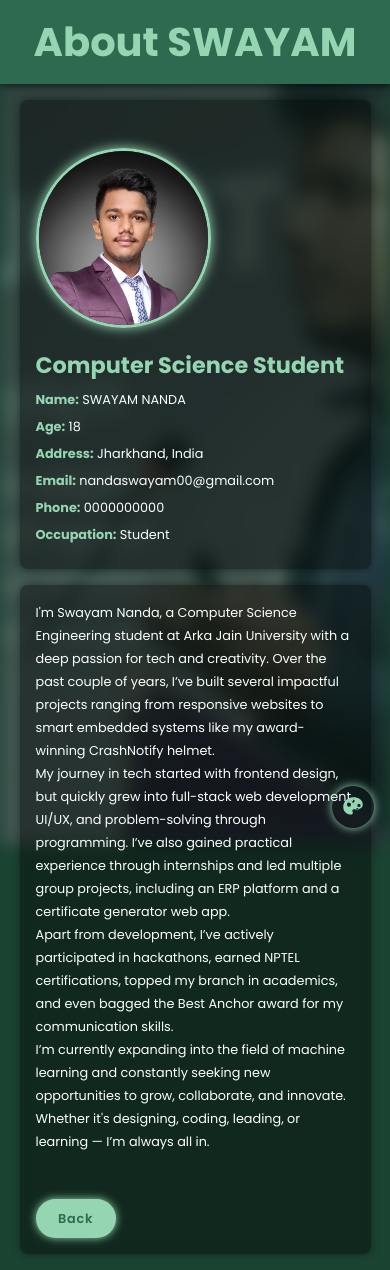
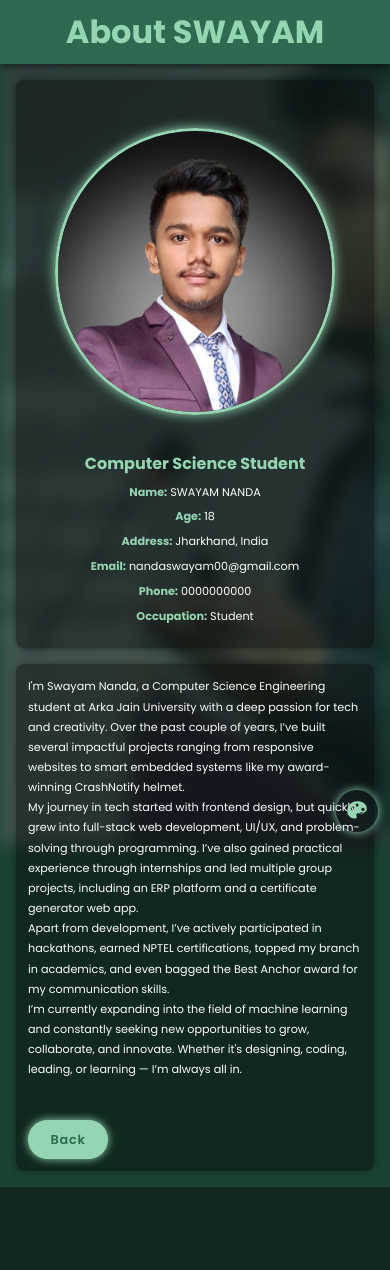
Before and after one commit to Swayam-Nanda/Swayam_Portfolio, a Django app: page /about/ in a window 390 px wide. After the commit the page ends 1187 px from the top, so only its background shows below. Run offline with Django 5.2, Linux system fonts and the light colour scheme; data comes from the database, SQL or seed files in the repository; both versions use the stored data as it was after the commit.

Commit message:
Responsive

```diff
--- a/main/static/css/style.css
+++ b/main/static/css/style.css
@@ -520,3 +520,42 @@ textarea:focus {
     transform: translateY(0);
   }
 }
+
+@media (max-width: 768px) {
+  .contact form {
+    width: 100%;
+    max-width: 100%;
+    padding: 0 2rem;
+  }
+}
+
+@media (max-width: 500px) {
+  .services-container .services-box,
+  .project-container .project-box {
+    flex: 1 1 100%;
+    width: 100%;
+  }
+}
+
+@media (max-width: 768px) {
+  #themeToggleBtn {
+    bottom: 1.5rem;
+    right: 1.5rem;
+  }
+}
+
+@media (max-width: 768px) {
+  .social-media {
+    display: flex;
+    justify-content: center;
+    flex-wrap: wrap;
+  }
+}
+
+@media (max-width: 500px) {
+  .footer {
+    flex-direction: column;
+    text-align: center;
+    gap: 1rem;
+  }
+}
--- a/main/templates/about.html
+++ b/main/templates/about.html
@@ -121,6 +121,77 @@
               color: color-mix(in srgb, white 90%, var(--text-color) 10%);
             }
     </style>
+    <style>
+      @media (max-width: 768px) {
+        .about-section {
+          padding: 2rem 2rem;
+        }
+
+        .about-top {
+          flex-direction: column;
+          align-items: center;
+          text-align: center;
+          padding: 2rem 1.5rem;
+        }
+
+        .about-img img {
+          width: 65vw;
+          max-width: 280px;
+          margin-bottom: 2rem;
+        }
+
+        .about-details {
+          font-size: 1.5rem;
+        }
+
+        .about-details h2 {
+          font-size: 2.2rem;
+        }
+
+        .about-details ul {
+          padding: 0;
+        }
+
+        .about-details ul li {
+          font-size: 1.5rem;
+          margin-bottom: 1rem;
+        }
+
+        .about-bottom {
+          font-size: 1.5rem;
+          padding: 1.5rem;
+        }
+
+        .header1 {
+          font-size: 2rem;
+          padding: 1rem;
+        }
+
+        #themeToggleBtn {
+          bottom: 1.5rem;
+          right: 1.5rem;
+          z-index: 1000;
+        }
+      }
+
+      @media (max-width: 480px) {
+        .about-img img {
+          width: 80vw;
+        }
+
+        .about-details h2 {
+          font-size: 2rem;
+        }
+
+        .about-details ul li {
+          font-size: 1.4rem;
+        }
+
+        .about-bottom {
+          font-size: 1.4rem;
+        }
+      }
+    </style>
   </head>
   <body>
     <div class="bg-blur"></div>
--- a/main/templates/book_service.html
+++ b/main/templates/book_service.html
@@ -71,10 +71,12 @@
         opacity: 1;
         transform: translateY(0);
       }
+
     }
 
 
   </style>
+
 </head>
 
 <body>
--- a/swayam_portfolio/settings.py
+++ b/swayam_portfolio/settings.py
@@ -25,7 +25,7 @@ SECRET_KEY = "django-insecure-s&)u!#$cycpz)!r6l%ql)b@k57y!@wk-g0f0hf5zoqi60is+q&
 # SECURITY WARNING: don't run with debug turned on in production!
 DEBUG = True
 
-ALLOWED_HOSTS = ['swayam-portfolio.onrender.com']
+ALLOWED_HOSTS = ['swayam-portfolio.onrender.com' , 'localhost', '127.0.0.1']
 
 
 # Application definition
```
Also changed, not shown: db.sqlite3.
